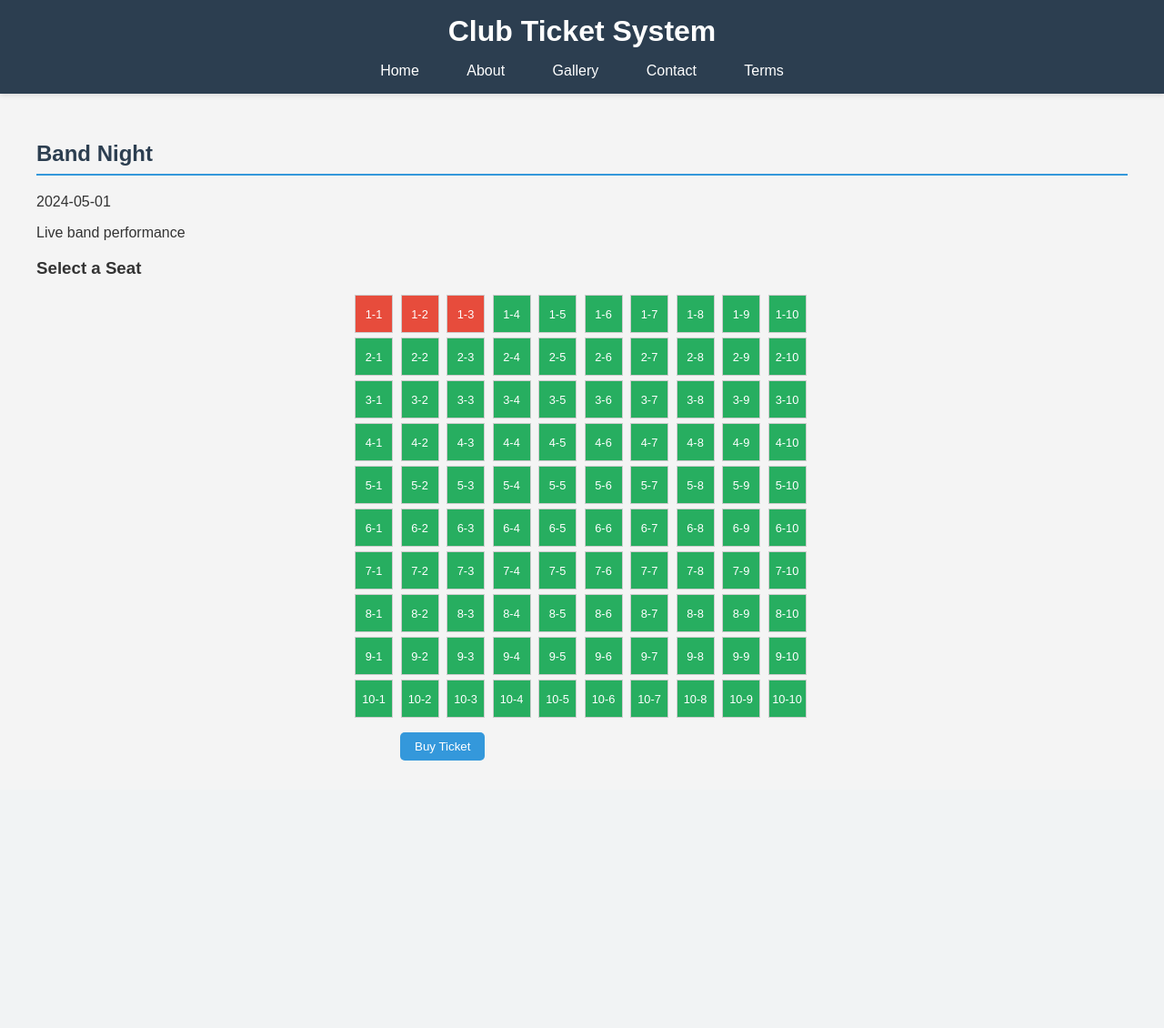
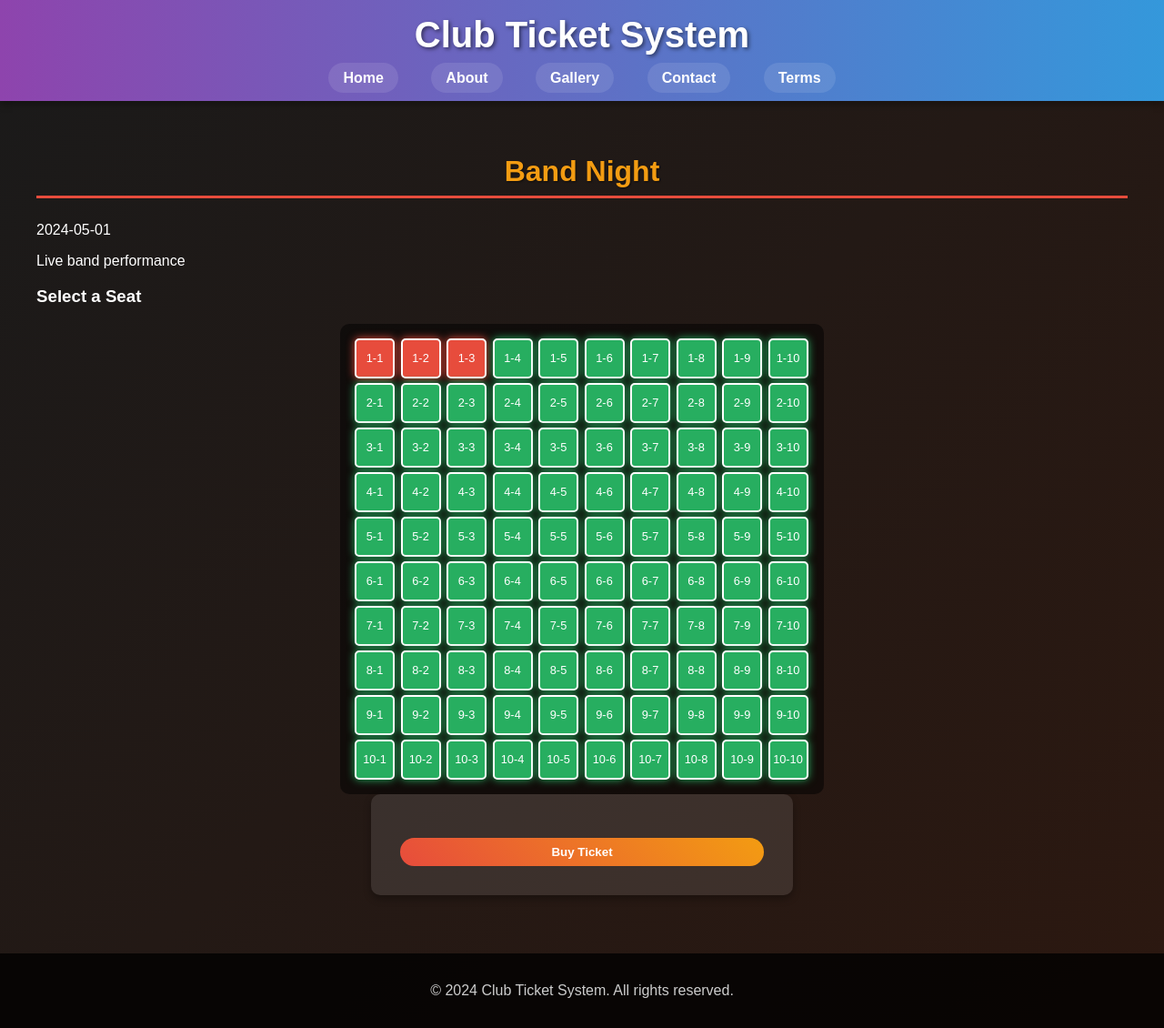
Before and after one commit to Srdjannnn/Se425-Projekat, a Flask app: page /event/1 in a window 1280 px wide. Shown: the whole page at 91% size. Before the commit the page ends 836 px from the top, so only its background shows below. Run offline with Flask 3, Linux system fonts and the light colour scheme.

Commit message:
Update design for club theme and add images from web

```diff
--- a/static/style.css
+++ b/static/style.css
@@ -2,20 +2,24 @@ body {
     font-family: 'Arial', sans-serif;
     margin: 0;
     padding: 0;
-    background-color: #f4f4f4;
-    color: #333;
+    background: linear-gradient(135deg, #1a1a1a, #2c1810);
+    color: #fff;
+    min-height: 100vh;
 }
 
 header {
-    background-color: #2c3e50;
+    background: linear-gradient(90deg, #8e44ad, #3498db);
     color: white;
     padding: 1rem;
     text-align: center;
-    box-shadow: 0 2px 5px rgba(0,0,0,0.1);
+    box-shadow: 0 4px 8px rgba(0,0,0,0.3);
+    position: relative;
 }
 
 header h1 {
     margin: 0;
+    font-size: 2.5rem;
+    text-shadow: 2px 2px 4px rgba(0,0,0,0.5);
 }
 
 nav {
@@ -26,13 +30,16 @@ nav a {
     color: white;
     text-decoration: none;
     margin: 0 1rem;
-    padding: 0.5rem;
-    border-radius: 5px;
-    transition: background-color 0.3s;
+    padding: 0.5rem 1rem;
+    border-radius: 25px;
+    background: rgba(255,255,255,0.1);
+    transition: all 0.3s;
+    font-weight: bold;
 }
 
 nav a:hover {
-    background-color: #34495e;
+    background: rgba(255,255,255,0.3);
+    transform: translateY(-2px);
 }
 
 main {
@@ -42,9 +49,12 @@ main {
 }
 
 h2 {
-    color: #2c3e50;
-    border-bottom: 2px solid #3498db;
+    color: #f39c12;
+    border-bottom: 3px solid #e74c3c;
     padding-bottom: 0.5rem;
+    text-align: center;
+    font-size: 2rem;
+    text-shadow: 1px 1px 2px rgba(0,0,0,0.5);
 }
 
 .seating-chart {
@@ -53,61 +63,81 @@ h2 {
     gap: 5px;
     max-width: 500px;
     margin: 0 auto;
+    background: rgba(0,0,0,0.5);
+    padding: 1rem;
+    border-radius: 10px;
 }
 
 .seat {
     width: 40px;
     height: 40px;
-    border: 1px solid #ccc;
+    border: 2px solid #fff;
     display: flex;
     align-items: center;
     justify-content: center;
     cursor: pointer;
     font-size: 0.8rem;
-    transition: background-color 0.3s;
+    transition: all 0.3s;
+    border-radius: 5px;
 }
 
 .seat.available {
     background-color: #27ae60;
     color: white;
+    box-shadow: 0 0 10px #27ae60;
 }
 
 .seat.available:hover {
     background-color: #2ecc71;
+    transform: scale(1.1);
 }
 
 .seat.taken {
     background-color: #e74c3c;
     color: white;
     cursor: not-allowed;
+    box-shadow: 0 0 10px #e74c3c;
 }
 
 .seat.selected {
     background-color: #f39c12;
+    box-shadow: 0 0 15px #f39c12;
 }
 
 .gallery {
-    display: flex;
-    flex-wrap: wrap;
+    display: grid;
+    grid-template-columns: repeat(auto-fit, minmax(300px, 1fr));
     gap: 1rem;
+    margin-top: 2rem;
 }
 
 .gallery img {
-    width: 300px;
+    width: 100%;
     height: 200px;
     object-fit: cover;
-    border-radius: 5px;
-    box-shadow: 0 2px 5px rgba(0,0,0,0.1);
+    border-radius: 10px;
+    box-shadow: 0 4px 8px rgba(0,0,0,0.3);
+    transition: transform 0.3s;
+}
+
+.gallery img:hover {
+    transform: scale(1.05);
 }
 
 form {
     max-width: 400px;
     margin: 0 auto;
+    background: rgba(255,255,255,0.1);
+    padding: 2rem;
+    border-radius: 10px;
+    box-shadow: 0 4px 8px rgba(0,0,0,0.3);
 }
 
 label {
     display: block;
     margin-top: 1rem;
+    color: #f39c12;
+    font-weight: bold;
 }
 
 input, textarea {
@@ -116,29 +146,46 @@ input, textarea {
     margin-top: 0.5rem;
     border: 1px solid #ccc;
     border-radius: 5px;
+    background: rgba(255,255,255,0.9);
+    color: #333;
 }
 
 button {
-    background-color: #3498db;
+    background: linear-gradient(45deg, #e74c3c, #f39c12);
     color: white;
     padding: 0.5rem 1rem;
     border: none;
-    border-radius: 5px;
+    border-radius: 25px;
     cursor: pointer;
     margin-top: 1rem;
-    transition: background-color 0.3s;
+    transition: all 0.3s;
+    font-weight: bold;
+    width: 100%;
 }
 
 button:hover {
-    background-color: #2980b9;
+    background: linear-gradient(45deg, #c0392b, #e67e22);
+    transform: translateY(-2px);
+    box-shadow: 0 4px 8px rgba(0,0,0,0.3);
+}
+
+footer {
+    text-align: center;
+    padding: 1rem;
+    background: rgba(0,0,0,0.8);
+    color: #ccc;
+    margin-top: 2rem;
 }
 
 @media (max-width: 768px) {
     .seating-chart {
         grid-template-columns: repeat(5, 1fr);
     }
-    .gallery img {
-        width: 100%;
-        height: auto;
+    header h1 {
+        font-size: 2rem;
+    }
+    nav a {
+        display: block;
+        margin: 0.5rem 0;
     }
 }
--- a/templates/about.html
+++ b/templates/about.html
@@ -6,5 +6,5 @@
 <h2>O Klubu</h2>
 <p>Dobrodošli u naš klub! Mi smo mesto gde se okupljaju ljubitelji muzike, organizujući događaje sa bendovima, DJ-evima i drugim izvođačima.</p>
 <p>Naš cilj je pružiti nezaboravna iskustva kroz kvalitetnu muziku i atmosferu.</p>
-<img src="{{ url_for('static', filename='club.jpg') }}" alt="Klub" style="max-width: 100%; height: auto;">
+<img src="https://images.unsplash.com/photo-1571019613454-1cb2f99b2d8b?w=600&h=400&fit=crop" alt="Klub unutrašnjost" style="max-width: 100%; height: auto; border-radius: 10px; box-shadow: 0 4px 8px rgba(0,0,0,0.3);">
 {% endblock %}
--- a/templates/base.html
+++ b/templates/base.html
@@ -20,5 +20,8 @@
     <main>
         {% block content %}{% endblock %}
     </main>
+    <footer>
+        <p>&copy; 2024 Club Ticket System. All rights reserved.</p>
+    </footer>
 </body>
 </html>
```
Also changed, not shown: templates/gallery.html (+7 -4 lines).
